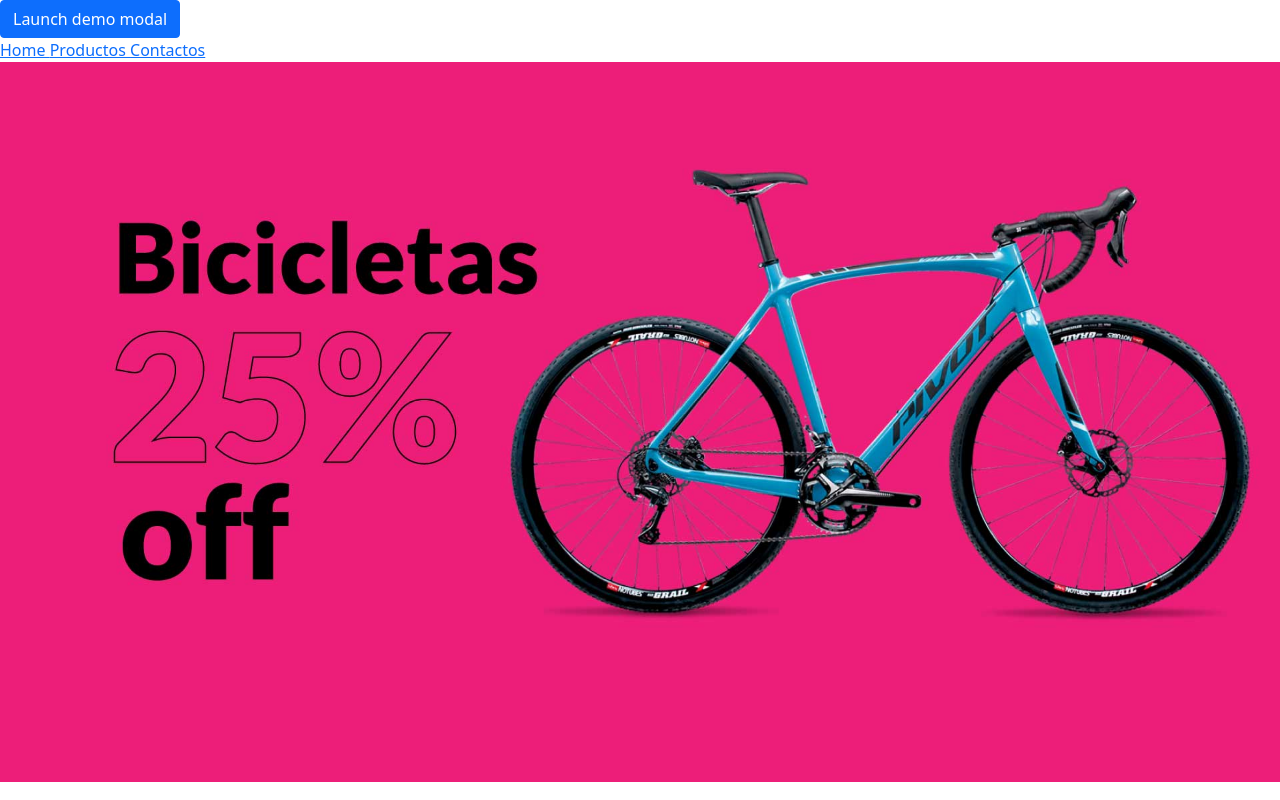
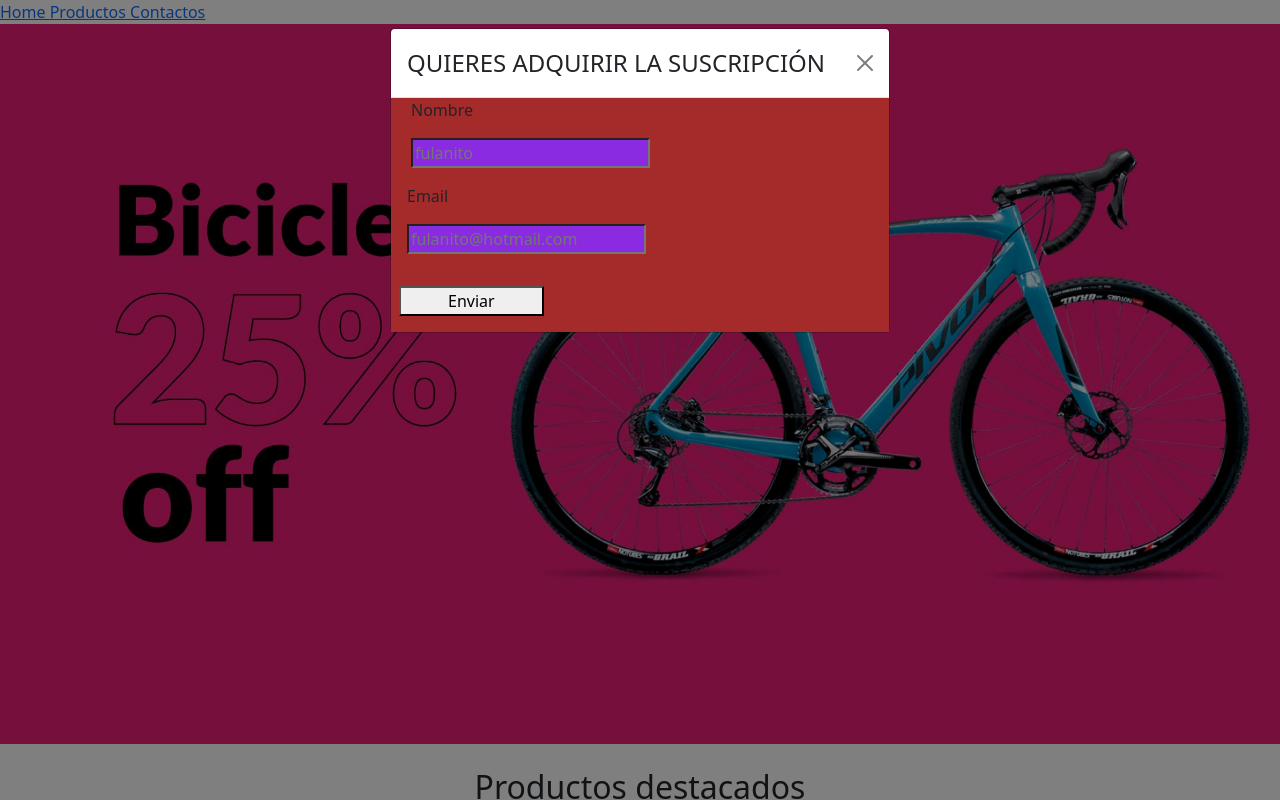
Before and after one commit to sparksqueen/guayerd-bikes-react, a React (Create React App) app: page / in a window 1280 px wide. Shown: the top 800 px of the page. Built offline with nearby package versions, Linux system fonts and the light colour scheme.

Commit message:
subcripciòn

```diff
--- a/src/App.jsx
+++ b/src/App.jsx
@@ -1,25 +1,35 @@
 import "./App.css";
-import React from "react";
-
-import Subs from "./Componentes/subscriptions/subscription";
-
+import React, { useEffect, useState } from "react";
 import { BrowserRouter, Routes, Route } from "react-router-dom";
 import Nav from "./Componentes/Barra Nav/Nav";
 import Home from "./Componentes/Barra Nav/Home";
 import Contactos from "./Componentes/Barra Nav/Contactos";
 import Productos from "./Componentes/Barra Nav/Productos";
-
+import Subs from "./Componentes/subscriptions/subscription";
 import Footer from "./Componentes/footer/footer";
-
 import Banner from "./Componentes/Banner/Banner";
 import Producto from "./Componentes/Producto/Producto";
 /*import Maps from "./Componentes/Maps/Maps";*/
 
 function App() {
+  const [showsub, setShowsub] = useState(true);
+
+  const handleClose = () => {
+    setShowsub(false);
+    window.localStorage.setItem("modalState", true);
+  };
+
+  let stateModal = window.localStorage.getItem("modalState");
+
   return (
     <>
-      <Subs />
       <BrowserRouter>
+        {console.log(showsub)}
+        {!stateModal ? (
+          <Subs show={showsub} handleClose={handleClose} />
+        ) : (
+          <></>
+        )}
         <Nav />
         <Routes>
           <Route exact path="/Home" element={<Home />}></Route>
--- a/src/Componentes/Barra Nav/Nav.jsx
+++ b/src/Componentes/Barra Nav/Nav.jsx
@@ -1,13 +1,13 @@
 import react from "react";
 import { Link } from "react-router-dom";
 
-
-
 function Nav() {
+  let Usuario = JSON.parse(window.localStorage.getItem("datasub"));
   return (
     <>
+      <div>
+        {!Usuario ? <> </> : <p>Hola {Usuario.nombre}</p>}
 
-      <div>
         <nav>
           <Link to={"./Home"}> Home </Link>
           <Link to={"./Productos"}> Productos </Link>
--- /dev/null
+++ b/src/Componentes/subscriptions/subscription.css
@@ -0,0 +1,6 @@
+input {
+  background-color: blueviolet;
+}
+.sup21 {
+  background-color: brown;
+}
--- a/src/Componentes/subscriptions/subscription.js
+++ b/src/Componentes/subscriptions/subscription.js
@@ -1,30 +1,71 @@
-import React, { useState } from "react";
+import React, { useState, useEffect } from "react";
 import "bootstrap/dist/css/bootstrap.min.css";
 import { Modal, Button } from "react-bootstrap";
-function Subs() {
-  const [show, setShow] = useState(false);
-  const handleClose = () => setShow(false);
-  const handleShow = () => setShow(true);
+import "./subscription.css";
+function Subs(props) {
+  // const [show, setShow] = useState(false);
+  const [data, setData] = useState({
+    nombre: "",
+    email: "",
+  });
 
+  // let closesub = window.localStorage.setItem("modalState", false);
+  // const handleClose = () => setShow(false);
+  // const handleShow = () => setShow(true);
+
+  const handleOnchange = (event) => {
+    setData({
+      ...data,
+      [event.target.name]: event.target.value,
+    });
+  };
+
+  const enviarData = (e) => {
+    e.preventDefault();
+    props.handleClose();
+    window.localStorage.setItem("datasub", JSON.stringify(data));
+    console.log(data.nombre + " " + data.email);
+  };
   return (
     <>
-      <Button variant="primary" onClick={handleShow}>
-        Launch demo modal
-      </Button>
+      <Modal show={props.show} onHide={props.handleClose}>
+        <Modal.Header closeButton>
+          <Modal.Title>QUIERES ADQUIRIR LA SUSCRIPCIÓN</Modal.Title>
+        </Modal.Header>
+        <Modal.Body className="sup21">
+          <form class="row g-3 needs-validation" onSubmit={enviarData}>
+            <div class="row">
+              <div class="col-md-6">
+                <p>Nombre</p>
 
-      <Modal show={show} onHide={handleClose}>
-        <Modal.Header closeButton>
-          <Modal.Title>Modal heading</Modal.Title>
-        </Modal.Header>
-        <Modal.Body>Woohoo, you're reading this text in a modal!</Modal.Body>
-        <Modal.Footer>
-          <Button variant="secondary" onClick={handleClose}>
-            Close
-          </Button>
-          <Button variant="primary" onClick={handleClose}>
-            Save Changes
-          </Button>
-        </Modal.Footer>
+                <input
+                  type="text"
+                  name="nombre"
+                  placeholder="fulanito"
+                  onChange={handleOnchange}
+                />
+              </div>
+            </div>
+            <div class="mb-3">
+              <p>Email</p>
+              <input
+                onChange={handleOnchange}
+                type="email"
+                name="email"
+                placeholder="fulanito@hotmail.com"
+              />
+            </div>
+            <button style={{ width: "30%" }} type="submit">
+              Enviar
+            </button>
+          </form>
+          {/*   <div>
+            <p>Nombre</p>
+          </div>
+          <div>
+            <p>Email</p>
+          </div> */}
+        </Modal.Body>
       </Modal>
     </>
   );
```
Also changed, not shown: 1 other file (tests, documents, lock files or other folders).
